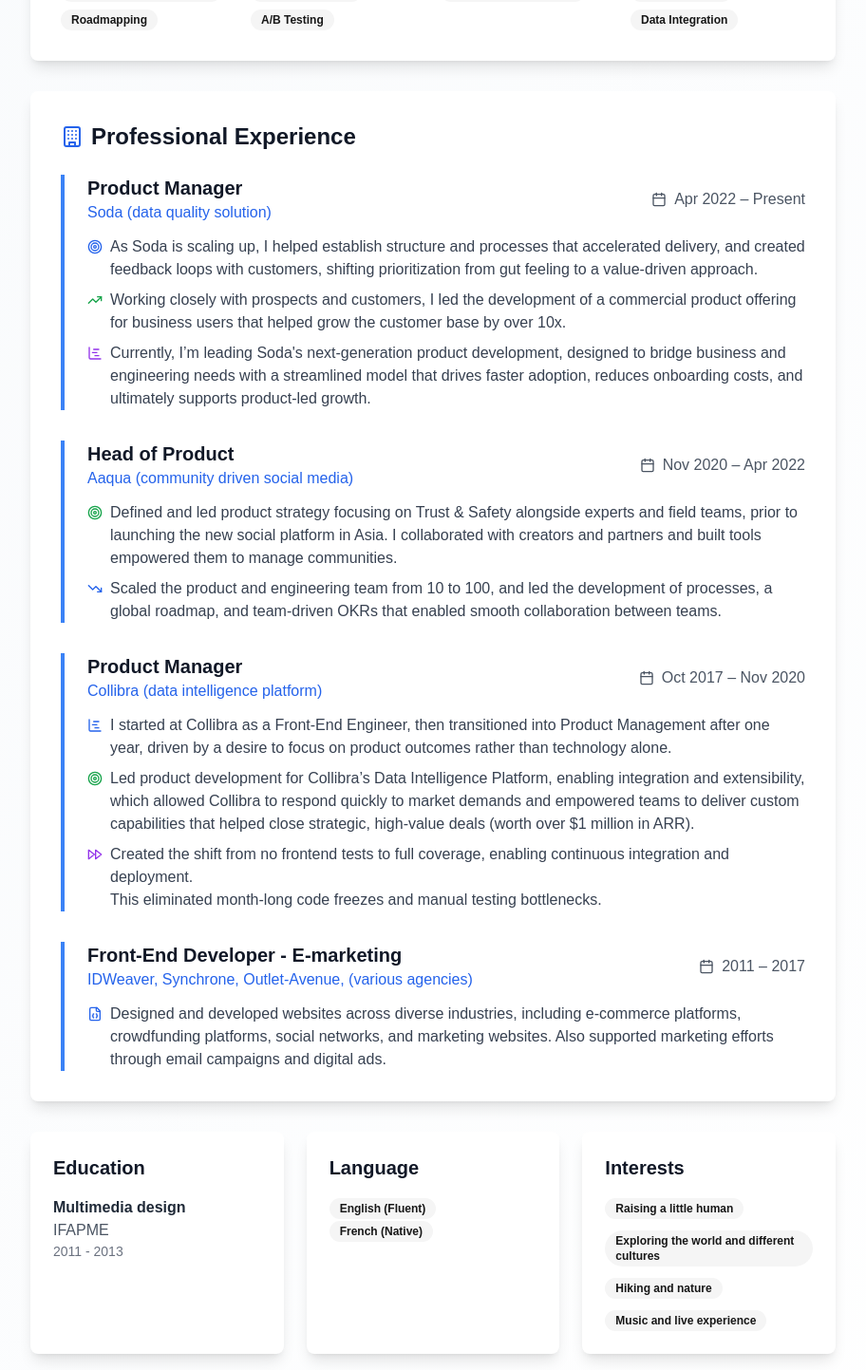
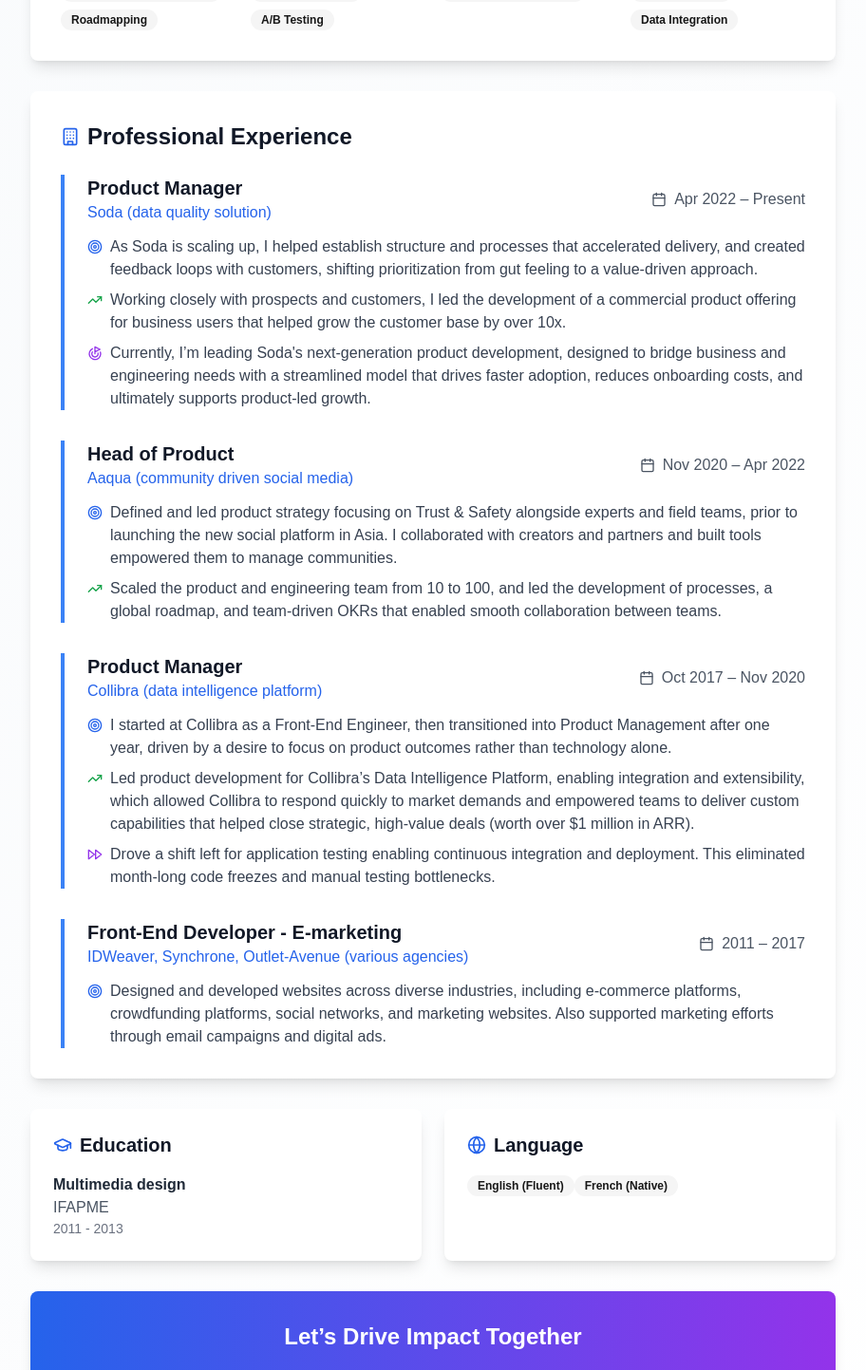
Before and after one commit to benjamin-pirotte/benjamin-pirotte.github.io, a Next.js app: page / in a window 1280 px wide. Shown: the part 580-2023 px from the top of the page at 95% size, without its empty margins (184-1096 px from the left). Built offline with nearby package versions, Linux system fonts and the light colour scheme.

Commit message:
clean up

```diff
--- a/app/page.tsx
+++ b/app/page.tsx
@@ -6,24 +6,17 @@
 import { Separator } from "@/components/ui/separator"
 import {
   Mail,
-  Phone,
   MapPin,
   Linkedin,
   Calendar,
   Building,
   TrendingUp,
-  Users,
-  Database,
-  BarChart3,
   Target,
-  Lightbulb,
   Printer,
   Globe,
-  TrendingDown,
-  FileJson,
+  GraduationCap,
+  Goal,
   FastForward,
-  SmilePlus,
-  ChartGantt,
 } from "lucide-react"
 
 export default function ResumePage() {
@@ -62,7 +55,6 @@
   .text-lg { font-size: 0.8rem !important; }
 
   /* Spacing adjustments */
-  .p-8, .p-6 { padding: 0.4rem !important; }
   .mb-6, .mb-4 { margin-bottom: 0.4rem !important; }
 
   .space-y-8 > * + * { margin-top: 0.8rem !important; } /* Increased for section separation */
@@ -77,6 +69,13 @@
   .card-content, .CardContent, .print-padded-section {
     padding: 0.5rem !important;
   }
+  /* Core Competencies & Professional Experience: same padding/title spacing as web */
+  .print-section-with-title {
+    padding: 2rem !important;
+  }
+  .print-section-with-title > h3 {
+    margin-bottom: 1.5rem !important;
+  }
 
   /* Margin between main sections like Core Competencies and Professional Experience */
   .print-main-section + .print-main-section {
@@ -89,8 +88,46 @@
   /* Layout refinements */
   .max-w-4xl { max-width: 100% !important; }
   .grid-cols-4, .md\\:grid-cols-4 { grid-template-columns: repeat(4, minmax(0, 1fr)) !important; }
+  /* Core Competencies: 4 columns in print, no padding around badge blocks */
+  .print-grid-4-cols {
+    display: grid !important;
+    grid-template-columns: repeat(4, minmax(0, 1fr)) !important;
+    gap: 0.5rem !important;
+  }
+  .print-grid-4-cols > * {
+    padding: 0 !important;
+  }
+  /* Core Competencies: no extra spacing on badge rows (gap-2 is overridden globally in print) */
+  .print-grid-4-cols .flex-wrap.gap-2 {
+    margin-left: 0 !important;
+    gap: 0.25rem !important;
+    padding: 0 !important;
+  }
+  .print-grid-4-cols h4 {
+    padding-bottom: 0.35rem !important;
+  }
+  /* Keep Education & Interests as 3 equal columns in print */
+  .print-grid-3-cols {
+    display: grid !important;
+    grid-template-columns: repeat(3, minmax(0, 1fr)) !important;
+    gap: 0.5rem !important;
+    align-items: stretch !important;
+  }
   .border-l-4 { border-left-width: 2px !important; }
   .pl-6 { padding-left: 0.4rem !important; }
+  /* Job sections: more padding in print (closer to web look) */
+  .print-job-section {
+    padding-left: 1rem !important;
+    padding-top: 0.5rem !important;
+    padding-bottom: 0.5rem !important;
+  }
+  /* Job title (h4) larger than company line (p) in print, same as web */
+  .print-job-section h4 {
+    font-size: 1.05rem !important;
+  }
+  .print-job-section > div > div > p {
+    font-size: 0.9rem !important;
+  }
   .flex-wrap { flex-wrap: wrap !important; }
   .gap-2 { margin-left: 0.125rem !important; }
   .leading-relaxed { line-height: 1.3 !important; }
@@ -109,6 +146,9 @@
   .no-break {
     break-inside: avoid;
   }
+
+  /* Apply last so p-8/p-6 override other padding rules in print */
+  .p-8, .p-6 { padding: 0.8rem !important; }
 }
 
 
@@ -144,7 +184,7 @@
                     </div>
                     <div className="flex items-center gap-2">
                       <MapPin className="w-4 h-4 text-green-600" />
-                      <span>Belgium (remote)</span>
+                      <span>Belgium</span>
                     </div>
                     <div className="flex items-center gap-2">
                       <Linkedin className="w-4 h-4 text-green-600" />
@@ -166,12 +206,12 @@
 
         {/* Core Skills */}
         <Card className="border-0 shadow-lg print-main-section ">
-          <CardContent className="p-8">
+          <CardContent className="p-8 print-section-with-title">
             <h3 className="text-2xl font-bold text-gray-900 mb-6 flex items-center gap-2">
-              <Target className="w-6 h-6 text-blue-600" />
+              <Target className="w-5 h-5 text-blue-600 flex-shrink-0" />
               Core Competencies
             </h3>
-            <div className="grid grid-cols-2 md:grid-cols-4 gap-4 ">
+            <div className="grid grid-cols-2 md:grid-cols-4 gap-4 print-grid-4-cols">
               <div className="space-y-3 print-padded-section">
                 <h4 className="font-semibold text-gray-800">Product Strategy</h4>
                 <div className="flex flex-wrap gap-2">
@@ -214,15 +254,15 @@
 
         {/* Experience */}
         <Card className="border-0 shadow-lg print-padded-section">
-          <CardContent className="p-8">
+          <CardContent className="p-8 print-section-with-title">
             <h3 className="text-2xl font-bold text-gray-900 mb-6 flex items-center gap-2">
-              <Building className="w-6 h-6 text-blue-600" />
+              <Building className="w-5 h-5 text-blue-600 flex-shrink-0" />
               Professional Experience
             </h3>
 
             <div className="space-y-8">
               {/* Job 1 */}
-              <div className="border-l-4 border-blue-500 pl-6">
+              <div className="border-l-4 border-blue-500 pl-6 print-job-section">
                 <div className="flex flex-col md:flex-row md:items-center md:justify-between mb-3">
                   <div>
                     <h4 className="text-xl font-semibold text-gray-900">Product Manager</h4>
@@ -243,14 +283,14 @@
                     <span>Working closely with prospects and customers, I led the development of a commercial product offering for business users that helped grow the customer base by over 10x.</span>
                   </li>
                   <li className="flex items-start gap-2">
-                    <ChartGantt className="w-4 h-4 mt-1 text-purple-600 flex-shrink-0" />
+                    <Goal className="w-4 h-4 mt-1 text-purple-600 flex-shrink-0" />
                     <span>Currently, I’m leading Soda's next-generation product development, designed to bridge business and engineering needs with a streamlined model that drives faster adoption, reduces onboarding costs, and ultimately supports product-led growth.</span>
                   </li>
                 </ul>
               </div>
 
               {/* Job 2 */}
-              <div className="border-l-4 border-blue-500 pl-6 print-padded-section">
+              <div className="border-l-4 border-blue-500 pl-6 print-job-section">
                 <div className="flex flex-col md:flex-row md:items-center md:justify-between mb-3">
                   <div>
                     <h4 className="text-xl font-semibold text-gray-900">Head of Product</h4>
@@ -263,18 +303,18 @@
                 </div>
                 <ul className="space-y-2 text-gray-700 ">
                   <li className="flex items-start gap-2">
-                    <Target className="w-4 h-4 mt-1 text-green-600 flex-shrink-0" />
+                    <Target className="w-4 h-4 mt-1 text-blue-600 flex-shrink-0" />
                     <span>Defined and led product strategy focusing on Trust & Safety alongside experts and field teams, prior to launching the new social platform in Asia. I collaborated with creators and partners and built tools empowered them to manage communities.</span>
                   </li>
                   <li className="flex items-start gap-2">
-                    <TrendingDown className="w-4 h-4 mt-1 text-blue-600 flex-shrink-0" />
+                    <TrendingUp className="w-4 h-4 mt-1 text-green-600 flex-shrink-0" />
                     <span>Scaled the product and engineering team from 10 to 100, and led the development of processes, a global roadmap, and team-driven OKRs that enabled smooth collaboration between teams.</span>
                   </li>
                 </ul>
               </div>
 
               {/* Job 3 */}
-              <div className="border-l-4 border-blue-500 pl-6 print-padded-section">
+              <div className="border-l-4 border-blue-500 pl-6 print-job-section">
                 <div className="flex flex-col md:flex-row md:items-center md:justify-between mb-3">
                   <div>
                     <h4 className="text-xl font-semibold text-gray-900">Product Manager</h4>
@@ -287,26 +327,26 @@
                 </div>
                 <ul className="space-y-2 text-gray-700">
                    <li className="flex items-start gap-2">
-                    <ChartGantt className="w-4 h-4 mt-1 text-blue-600 flex-shrink-0" />
+                    <Target className="w-4 h-4 mt-1 text-blue-600 flex-shrink-0" />
                     <span>I started at Collibra as a Front-End Engineer, then transitioned into Product Management after one year, driven by a desire to focus on product outcomes rather than technology alone. </span>
                   </li>
                   <li className="flex items-start gap-2">
-                    <Target className="w-4 h-4 mt-1 text-green-600 flex-shrink-0" />
+                    <TrendingUp className="w-4 h-4 mt-1 text-green-600  flex-shrink-0" />
                     <span>Led product development for Collibra’s Data Intelligence Platform, enabling integration and extensibility, which allowed Collibra to respond quickly to market demands and empowered teams to deliver custom capabilities that helped close strategic, high-value deals (worth over $1 million in ARR).</span>
                   </li>
                   <li className="flex items-start gap-2">
                     <FastForward className="w-4 h-4 mt-1 text-purple-600 flex-shrink-0" />
-                    <span>Created the shift from no frontend tests to full coverage, enabling continuous integration and deployment. <br/> This eliminated month-long code freezes and manual testing bottlenecks.</span>
+                    <span>Drove a shift left for application testing enabling continuous integration and deployment. This eliminated month-long code freezes and manual testing bottlenecks.</span>
                   </li>
                 </ul>
               </div>
 
               {/* Job 4 */}
-              <div className="border-l-4 border-blue-500 pl-6 print-padded-section">
+              <div className="border-l-4 border-blue-500 pl-6 print-job-section">
                 <div className="flex flex-col md:flex-row md:items-center md:justify-between mb-3">
                   <div>
                     <h4 className="text-xl font-semibold text-gray-900">Front-End Developer - E-marketing</h4>
-                    <p className="text-blue-600 font-medium"><a href="https://www.idweaver.com/" target="blank">IDWeaver</a>, <a href="https://www.synchrone.be/" target="blank">Synchrone</a>, Outlet-Avenue, (various agencies)</p>
+                    <p className="text-blue-600 font-medium"><a href="https://www.idweaver.com/" target="blank">IDWeaver</a>, <a href="https://www.synchrone.be/" target="blank">Synchrone</a>, Outlet-Avenue (various agencies)</p>
                   </div>
                   <div className="flex items-center gap-2 text-gray-600">
                     <Calendar className="w-4 h-4" />
@@ -315,9 +355,8 @@
                 </div>
                 <ul className="space-y-2 text-gray-700">
                   <li className="flex items-start gap-2">
-                    <FileJson className="w-4 h-4 mt-1 text-blue-600 flex-shrink-0" />
-                    Designed and developed websites across diverse industries, including e-commerce platforms, crowdfunding platforms, social networks, and marketing websites. Also supported marketing efforts through email campaigns and digital ads.
-
+                    <Target className="w-4 h-4 mt-1 text-blue-600 flex-shrink-0" />
+                    <span>Designed and developed websites across diverse industries, including e-commerce platforms, crowdfunding platforms, social networks, and marketing websites. Also supported marketing efforts through email campaigns and digital ads.</span>
                   </li>
                 </ul>
               </div>
@@ -326,11 +365,14 @@
         </Card>
 
         {/* Education & Interests */}
-        <div className="grid grid-cols-3 gap-6 items-stretch">
-          <Card className="border-0 shadow-lg main-section h-full flex flex-col">
-            <CardContent className="p-6 flex flex-col flex-1">
+        <div className="grid grid-cols-2 gap-6 items-stretch print-grid-2-cols print-main-section">
+          <Card className="border-0 shadow-lg h-full flex flex-col print-three-col-card">
+            <CardContent className="p-6 flex flex-col flex-1 print-padded-section">
               <div className="flex flex-col flex-grow h-full">
-                <h3 className="text-xl font-bold text-gray-900 mb-4">Education</h3>
+                <h3 className="text-xl font-bold text-gray-900 mb-4 flex items-center gap-2">
+                  <GraduationCap className="w-5 h-5 text-blue-600 flex-shrink-0" />
+                  Education
+                </h3>
                 <div className="space-y-4">
                   <div>
                     <h4 className="font-semibold text-gray-800">Multimedia design</h4>
@@ -342,28 +384,18 @@
             </CardContent>
           </Card>
 
-          <Card className="border-0 shadow-lg main-section h-full flex flex-col">
-            <CardContent className="p-6 flex flex-col flex-1">
+          <Card className="border-0 shadow-lg print-main-section h-full flex flex-col">
+            <CardContent className="p-6 flex flex-col flex-1 print-padded-section">
               <div className="flex flex-col flex-grow h-full">
-                <h3 className="text-xl font-bold text-gray-900 mb-4">Language</h3>
+                <h3 className="text-xl font-bold text-gray-900 mb-4 flex items-center gap-2">
+                  <Globe className="w-5 h-5 text-blue-600 flex-shrink-0" />
+                  Language
+                </h3>
                 <div className="space-y-4">
                   <div>
                     <Badge variant="secondary">English (Fluent)</Badge>
                     <Badge className="mr-2" variant="secondary">French (Native)</Badge>
                   </div>
-                </div>
-              </div>
-            </CardContent>
-          </Card>
-          <Card className="border-0 shadow-lg main-section h-full flex flex-col">
-            <CardContent className="p-6 flex flex-col flex-1">
-              <div className="flex flex-col flex-grow h-full">
-                <h3 className="text-xl font-bold text-gray-900 mb-4">Interests</h3>
-                <div className="space-y-3">
-                  <Badge variant="secondary">Raising a little human</Badge>
-                  <Badge variant="secondary">Exploring the world and different cultures</Badge>
-                  <Badge variant="secondary">Hiking and nature</Badge>
-                  <Badge variant="secondary">Music and live experience</Badge>
                 </div>
               </div>
             </CardContent>
--- a/package.json
+++ b/package.json
@@ -46,10 +46,9 @@
     "gh-pages": "^6.3.0",
     "input-otp": "1.4.1",
     "lucide-react": "^0.454.0",
-    "next": "15.2.4",
+    "next": "^15.5.12",
     "next-themes": "^0.4.4",
     "react": "^19",
-    "react-day-picker": "8.10.1",
     "react-dom": "^19",
     "react-hook-form": "^7.54.1",
     "react-resizable-panels": "^2.1.7",
```
Also changed, not shown: public/profile.png, 1 other file (tests, documents, lock files or other folders).
